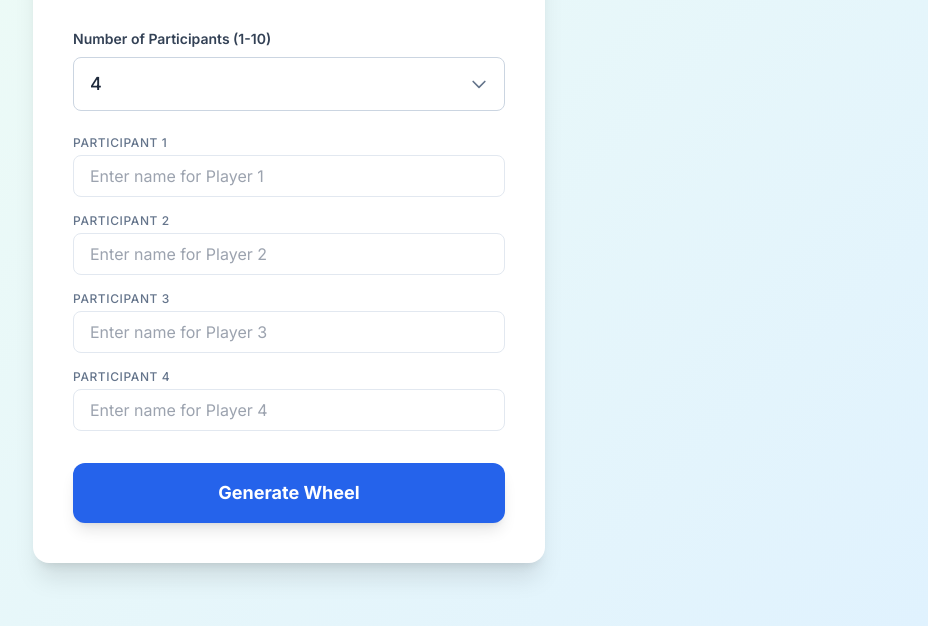
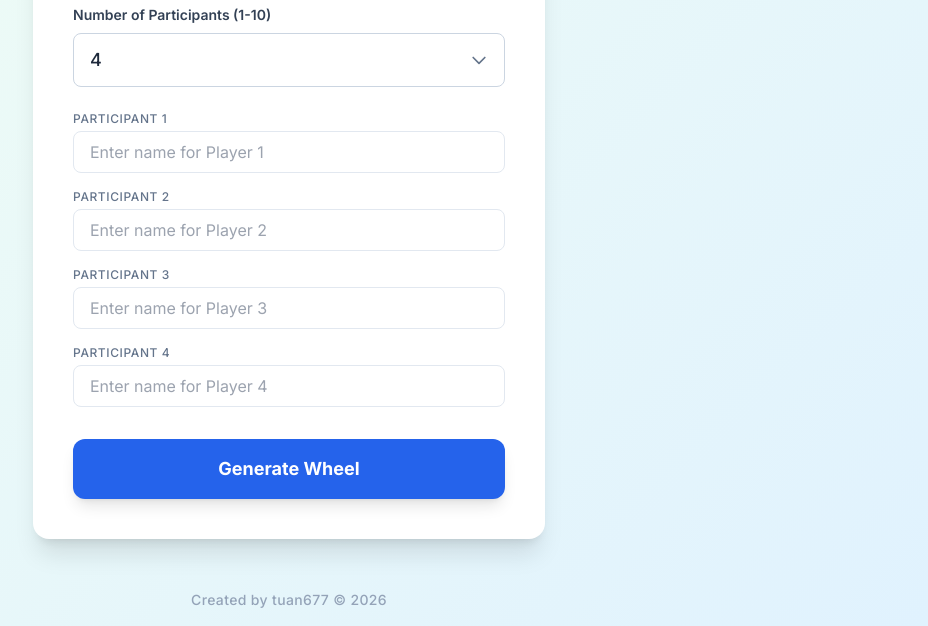
Before and after one commit to tuan677/color-walk, a plain HTML site: page index.html in a window 1280 px wide. Shown: the part 174-800 px from the top of the page, without its empty margins (351-1279 px from the left). Drawn offline with nearby package versions, Linux system fonts and the light colour scheme.

Commit message:
Update index.html
Add credit info

```diff
--- a/index.html
+++ b/index.html
@@ -65,7 +65,8 @@
         }
     </style>
 </head>
-<body class="text-slate-800 antialiased p-3 sm:p-8 flex flex-col items-center justify-center min-h-screen relative">
+<!-- Added extra padding at bottom (pb-16) to prevent content overlapping with the footer credit -->
+<body class="text-slate-800 antialiased p-3 pb-16 sm:p-8 sm:pb-20 flex flex-col items-center justify-center min-h-screen relative">
 
     <!-- Language Toggle -->
     <div class="absolute top-4 right-4 sm:top-8 sm:right-8 z-50">
@@ -77,7 +78,7 @@
         </button>
     </div>
 
-    <div id="setup-screen" class="w-full max-w-lg bg-white rounded-2xl shadow-xl p-5 sm:p-10 transition-all duration-300">
+    <div id="setup-screen" class="w-full max-w-lg bg-white rounded-2xl shadow-xl p-5 sm:p-10 transition-all duration-300 z-10">
         <div class="text-center mb-8">
             <h1 id="ui-title" class="text-3xl font-extrabold text-slate-900 mb-2">Color Walk</h1>
             <p id="ui-subtitle" class="text-slate-500">Set up your participants to draw colors.</p>
@@ -117,7 +118,7 @@
         </button>
     </div>
 
-    <div id="game-screen" class="w-full max-w-5xl hidden flex-col lg:flex-row gap-4 lg:gap-8 items-start justify-center transition-all duration-300">
+    <div id="game-screen" class="w-full max-w-5xl hidden flex-col lg:flex-row gap-4 lg:gap-8 items-start justify-center transition-all duration-300 z-10">
 
         <!-- Left Column: The Wheel -->
         <div class="w-full lg:w-1/2 bg-white rounded-2xl shadow-xl p-5 sm:p-10 text-center flex flex-col items-center">
@@ -154,6 +155,13 @@
         </div>
     </div>
 
+    <!-- Credit Footer -->
+    <div class="absolute bottom-4 left-0 w-full text-center z-0">
+        <p id="credit-text" class="text-slate-400 text-xs sm:text-sm font-medium tracking-wide">
+            Created by tuan677
+        </p>
+    </div>
+
     <script>
         const i18n = {
             en: {
@@ -173,6 +181,7 @@
                 participant: "Participant",
                 playerPlace: "Enter name for Player",
                 instantBtn: "Instant Results",
+                credit: "Created by tuan677 © 2026",
                 colors: {
                     'Red': 'Red', 'Orange': 'Orange', 'Yellow': 'Yellow', 'Green': 'Green',
                     'Blue': 'Blue', 'Purple': 'Purple', 'Black': 'Black', 'White': 'White',
@@ -196,6 +205,7 @@
                 participant: "參加者",
                 playerPlace: "輸入玩家名稱",
                 instantBtn: "一鍵產生結果",
+                credit: "由 tuan677 製作 © 2026",
                 colors: {
                     'Red': '紅色', 'Orange': '橙色', 'Yellow': '黃色', 'Green': '綠色',
                     'Blue': '藍色', 'Purple': '紫色', 'Black': '黑色', 'White': '白色',
@@ -245,6 +255,7 @@
         const resultsList = document.getElementById('results-list');
         const langToggleBtn = document.getElementById('lang-toggle');
         const langText = document.getElementById('lang-text');
+        const creditText = document.getElementById('credit-text');
 
         function updateStaticText() {
             document.getElementById('ui-title').innerText = i18n[currentLang].title;
@@ -254,6 +265,7 @@
             document.getElementById('ui-results-title').innerText = i18n[currentLang].resultsTitle;
             restartBtn.innerText = i18n[currentLang].startOver;
             instantBtn.innerText = i18n[currentLang].instantBtn;
+            creditText.innerText = i18n[currentLang].credit; // Update credit text
 
             if (!isSpinning && currentPlayerIndex < participants.length) {
                 spinBtn.innerText = i18n[currentLang].spinBtn;
```
